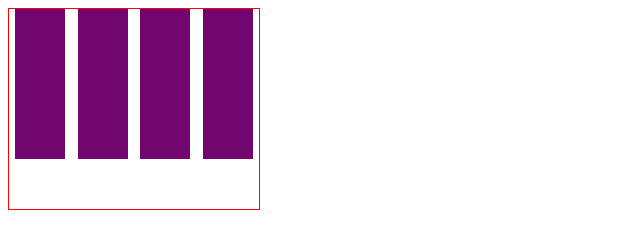
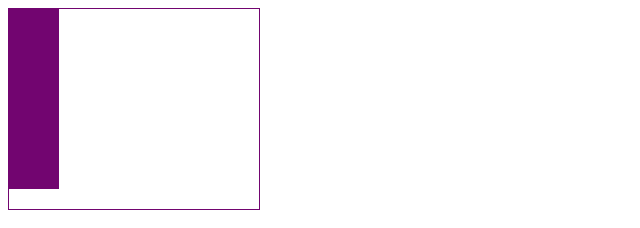
Before and after one commit to ninetteadhikari/d3_project, a plain HTML site: page index.html in a window 1280 px wide. Shown: the whole page, without its empty margins (0-640 px from the left). Drawn offline with nearby package versions, Linux system fonts and the light colour scheme.

Commit message:
feat: Convert div to svg chart

```diff
--- a/app.js
+++ b/app.js
@@ -5,21 +5,15 @@ const DUMMY_DATA = [
     {id: 'd4', value: 6, region:'Germany'},
 ]
 
-const container = d3.select('div')
-    // .selectAll('p')
-    // .data(DUMMY_DATA) // data is bound to the paragraph
-    // .enter() // this gives all the missing elements
-    // .append('p') // add missing elements ('p') to the parent ('div'). An element is added for each data point
-    // // .text('Hello')
-    // .text(data => data.region)
+const container = d3.select('svg')
     .classed('container', true)
-    .style('border', '1px solid red')
+
 
 const bars = container
     .selectAll('.bar')
     .data(DUMMY_DATA)
     .enter()
-    .append('div')
+    .append('rect')
     .classed('bar', true)
-    .style('width','50px')
-    .style('height', '150px')
+    .attr('width', 50)
+    .attr('height', data => data.value * 15)
--- a/index.html
+++ b/index.html
@@ -8,17 +8,16 @@
       .container {
         width: 250px;
         height: 200px;
-        display: flex;
-        justify-content: space-around;
+        border: 1px solid #720570
       }
       .bar{
-          background-color: #720570;
+          fill: #720570;
       }
     </style>
     <script src="https://d3js.org/d3.v6.min.js"></script>
     <script src="app.js" defer></script>
   </head>
   <body>
-    <div></div>
+    <svg></svg>
   </body>
 </html>
```
